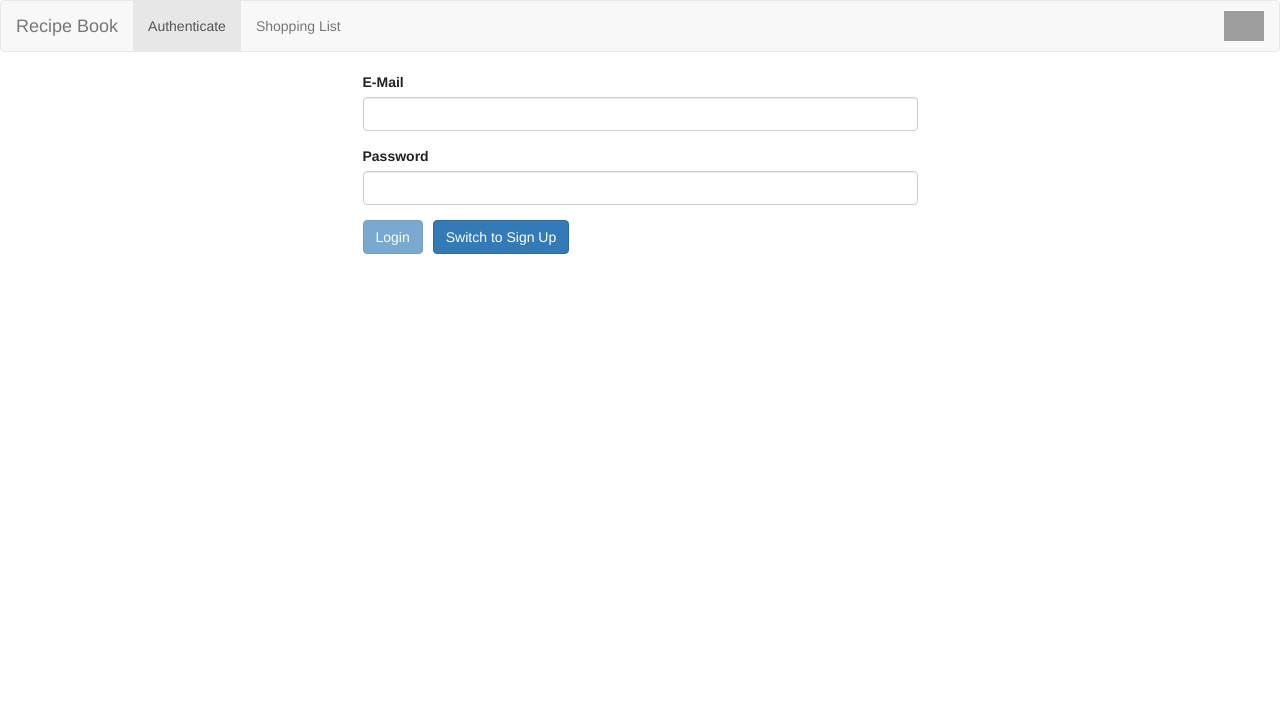
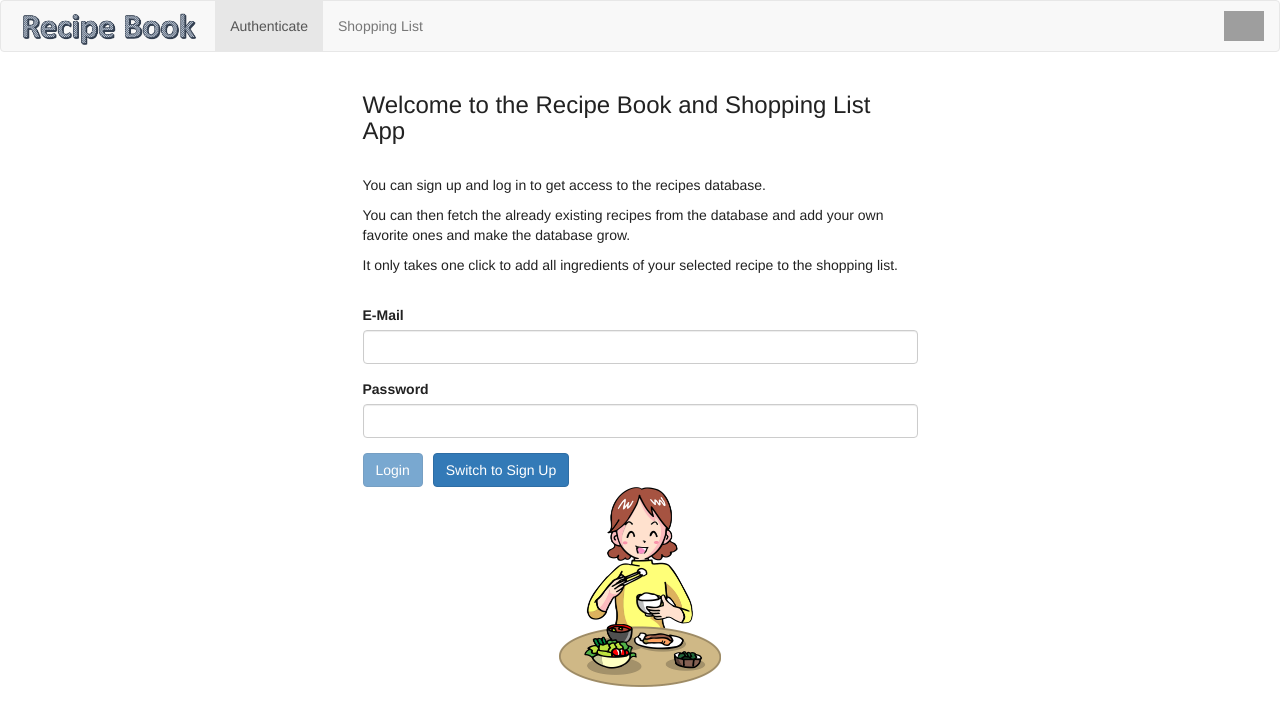
Before and after one commit to TimS27/Angular-recipe_and_shopping_app, an Angular app: page /auth in a window 1280 px wide. Shown: the top 726 px of the page. Built offline with nearby package versions, Linux system fonts and the light colour scheme; grey boxes are pictures that could not be loaded.

Commit message:
added instructions + some styling

```diff
--- a/angular.json
+++ b/angular.json
@@ -18,7 +18,12 @@
             "main": "src/main.ts",
             "polyfills": "src/polyfills.ts",
             "tsConfig": "tsconfig.app.json",
-            "assets": ["src/favicon.ico", "src/assets", "src/favicon.png"],
+            "assets": [
+              "src/favicon.ico",
+              "src/assets",
+              "src/favicon.png",
+              "src/app/auth/recipe_book_wordart"
+            ],
             "styles": [
               "node_modules/bootstrap/dist/css/bootstrap.min.css",
               "src/styles.css"
--- a/src/app/auth/auth.component.html
+++ b/src/app/auth/auth.component.html
@@ -1,3 +1,20 @@
+<div class="row">
+  <div class="col-xs-12 col-md-6 col-md-offset-3">
+    <h3>Welcome to the Recipe Book and Shopping List App</h3>
+    <br />
+    <p>You can sign up and log in to get access to the recipes database.</p>
+    <p>
+      You can then fetch the already existing recipes from the database and add
+      your own favorite ones and make the database grow.
+    </p>
+    <p>
+      It only takes one click to add all ingredients of your selected recipe to
+      the shopping list.
+    </p>
+    <br />
+  </div>
+</div>
+
 <div class="row">
   <div class="col-xs-12 col-md-6 col-md-offset-3">
     <!-- <div class="alert alert-danger" *ngIf="error">
@@ -51,4 +68,13 @@
       </div>
     </form>
   </div>
+  <div class="col-xs-12 col-md-6 col-md-offset-3">
+    <div class="col-xs-12 col-md-6 col-md-offset-3">
+      <img
+        src="assets/Images/woman_eating.png"
+        alt="Are you hungry?"
+        style="height: 200px; display: block; margin: auto"
+      />
+    </div>
+  </div>
 </div>
--- a/src/app/header/header.component.html
+++ b/src/app/header/header.component.html
@@ -8,7 +8,13 @@
       >
         <span class="icon-bar" *ngFor="let iconBar of [1, 2, 3]"></span>
       </button>
-      <a routerLink="/" class="navbar-brand">Recipe Book</a>
+      <a routerLink="/" class="navbar-brand"
+        ><img
+          src="assets/Images/recipe_book_wordart.png"
+          alt="Recipe Book"
+          height="60px"
+          style="margin-top: -20px; margin-left: -40px; margin-right: -40px"
+      /></a>
     </div>
     <div
       class="navbar-collapse"
```
Also changed, not shown: src/assets/Images/recipe_book_wordart.png (added), src/assets/Images/woman_eating.png (added).
